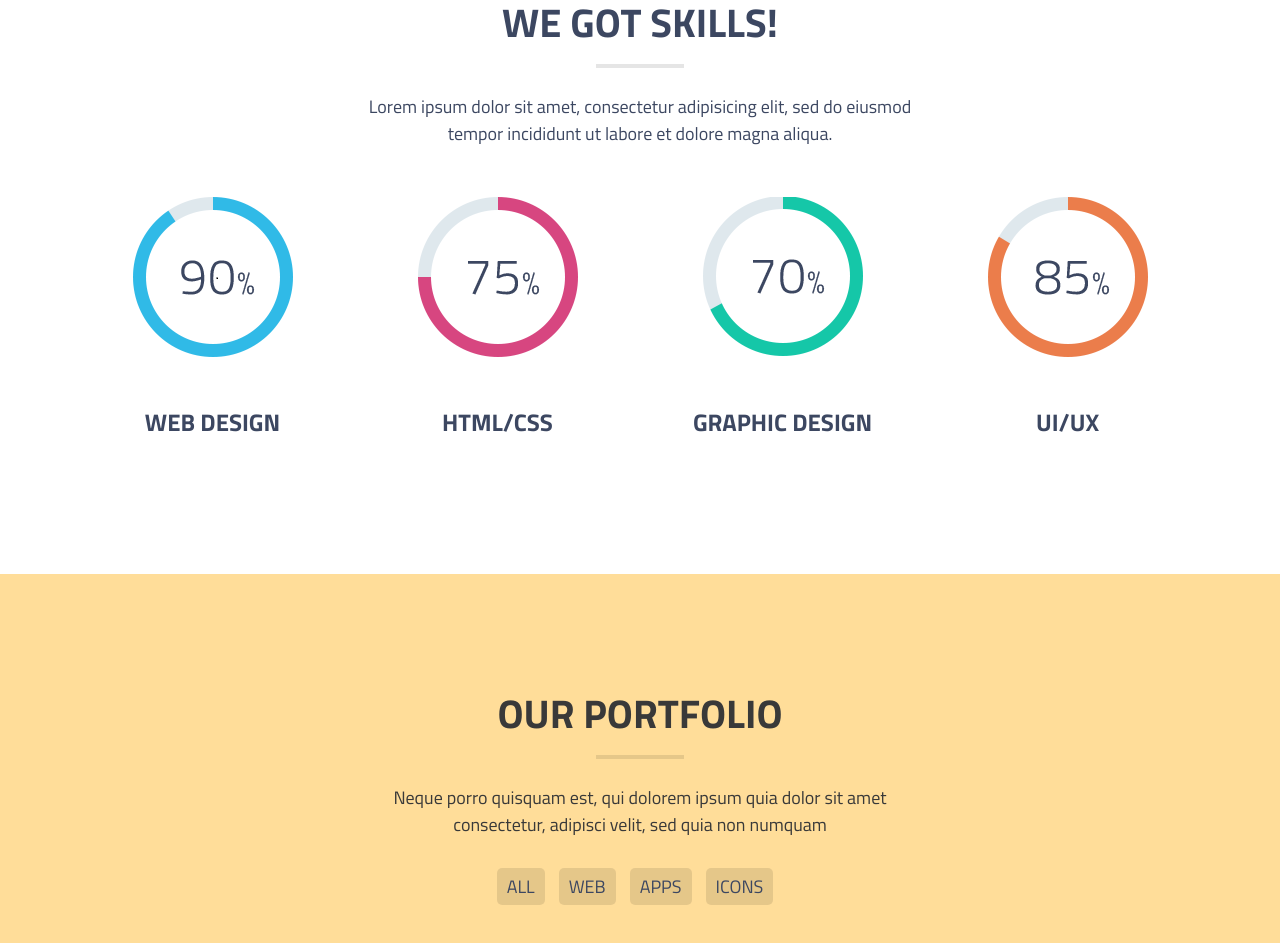
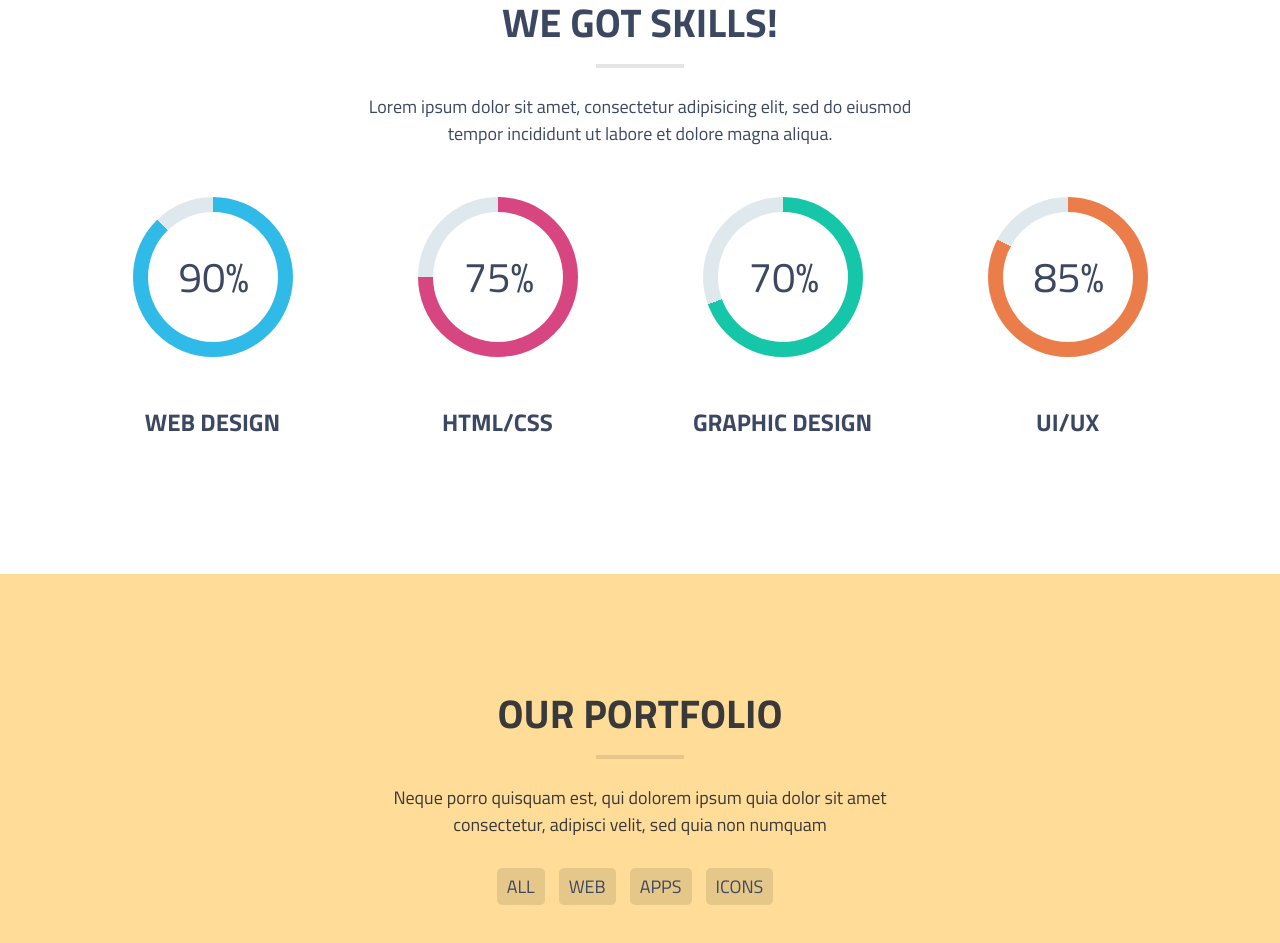
Before and after one commit to RomanLitsiiuk/Cuda, a website: page app/index.html in a window 1280 px wide. Shown: the part 2451-3394 px from the top of the page. Drawn offline with Linux system fonts and the light colour scheme.

Commit message:
Progress bars have been stylized

```diff
--- a/app/index.html
+++ b/app/index.html
@@ -205,32 +205,32 @@
           <div class="skills__cards-wrap">
             <figure class="card">
               <div class="card__image-wrap">
-                <div class="loader">
-                  <img class="loader__image" src="assets/img/circle1.png" alt="loader">
+                <div class="loader loader--first">
+                  <p class="loader__progress">90%</p>
                 </div>
               </div>
               <figcaption class="card__heading">Web design</figcaption>
             </figure>
             <figure class="card">
               <div class="card__image-wrap">
-                <div class="loader">
-                  <img class="loader__image" src="assets/img/circle2.png" alt="loader">
+                <div class="loader loader--second">
+                  <p class="loader__progress">75%</p>
                 </div>
               </div>
               <figcaption class="card__heading">HTML/CSS</figcaption>
             </figure>
             <figure class="card">
               <div class="card__image-wrap">
-                <div class="loader">
-                  <img class="loader__image" src="assets/img/circle3.png" alt="loader">
+                <div class="loader loader--third">
+                  <p class="loader__progress">70%</p>
                 </div>
               </div>
               <figcaption class="card__heading">Graphic design</figcaption>
             </figure>
             <figure class="card">
               <div class="card__image-wrap">
-                <div class="loader">
-                  <img class="loader__image" src="assets/img/circle4.png" alt="loader">
+                <div class="loader loader--fourth">
+                  <p class="loader__progress">85%</p>
                 </div>
               </div>
               <figcaption class="card__heading">UI/UX</figcaption>
--- a/src/scss/modules/_vars.scss
+++ b/src/scss/modules/_vars.scss
@@ -21,5 +21,6 @@ $circleFourth: #eb7d4b;
 $portfolioBackground: #ffdd99;
 $testimonialsBackground: #d74680;
 $formBackground: #3c5499;
+$emptyProgress: #dfe8ed;
 
 $footerBackground: #344b8e;
--- a/src/scss/partials/_loader.scss
+++ b/src/scss/partials/_loader.scss
@@ -1,7 +1,58 @@
-.loader {
+/*.loader {
   position: relative;
 
   &__image {
 
   }
+}*/
+
+.loader {
+  display: inline-block;
+  width: 160px;
+  height: 160px;
+  border-radius: 50%;
+  background-color: $emptyProgress;
+  position: relative;
+
+  &::before {
+    content: '';
+    display: block;
+    position: absolute;
+    top: 15px;
+    left: 15px;
+    width: 130px;
+    height: 130px;
+    border-radius: 50%;
+    background-color: #fff;
+    z-index: 2;
+  }
+
+  &--first {
+    background-image: linear-gradient(90deg, transparent 50%, $blue 50%),
+    linear-gradient(226deg, transparent 50%, $blue 50%);
+  }
+
+  &--second {
+    background-image: linear-gradient(90deg, transparent 50%, $circleSecond 50%),
+    linear-gradient(180deg, transparent 50%, $circleSecond 50%);
+  }
+
+  &--third {
+    background-image: linear-gradient(90deg, transparent 50%, $circleThird 50%),
+    linear-gradient(160deg, transparent 50%, $circleThird 50%);
+  }
+
+  &--fourth {
+    background-image: linear-gradient(90deg, transparent 50%, $circleFourth 50%),
+    linear-gradient(208deg, transparent 50%, $circleFourth 50%);
+  }
+
+  &__progress {
+    position: absolute;
+    font-family: 'Titillium Web';
+    font-size: 42px;
+    top: 58px;
+    left: 46px;
+    z-index: 3;
+  }
 }
--- a/src/scss/partials/_skills.scss
+++ b/src/scss/partials/_skills.scss
@@ -13,4 +13,8 @@
     text-align: center;
     line-height: 1.5em;
   }
+
+  &__cards-wrap {
+    @extend .clear;
+  }
 }
```
Also changed, not shown: app/assets/css/style.css, app/assets/css/style.min.css, app/assets/img/circle1.png (deleted), app/assets/img/circle2.png (deleted), app/assets/img/circle3.png (deleted), app/assets/img/circle4.png (deleted), app/assets/img/laptop1.png (deleted), app/assets/img/laptop2.png (deleted), app/assets/img/laptop3.png (deleted), app/assets/img/laptop4.png (deleted).
